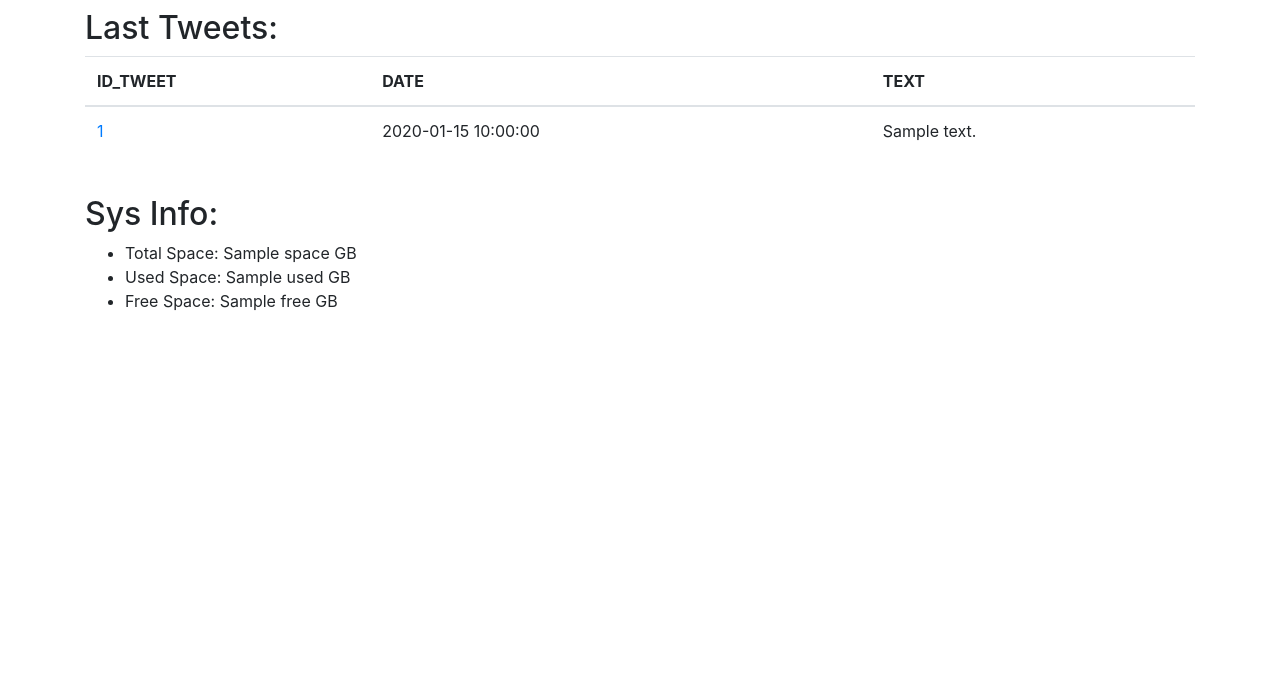
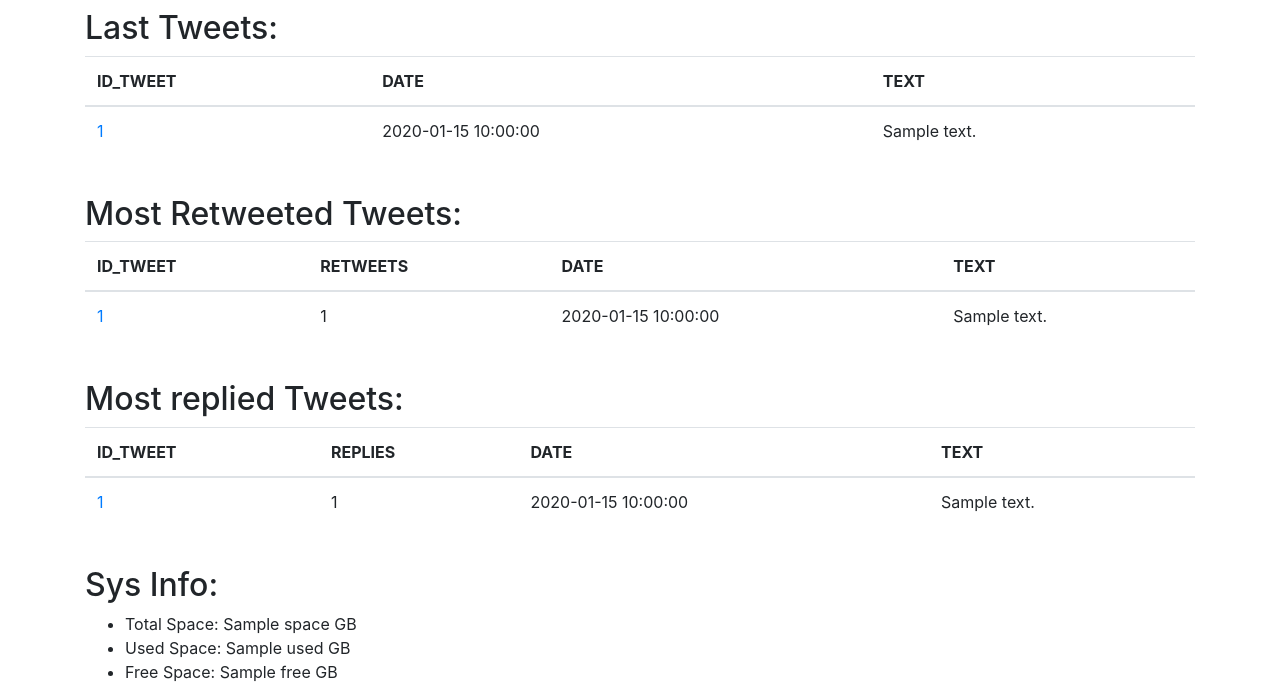
Before and after one commit to rodrigoejcm/twitter_extract_posts, a Flask app: template templates/index.html in a window 1280 px wide. Shown: the part 141-841 px from the top of the page. Before the commit the page ends 452 px from the top, so only its background shows below. Run offline with Flask 2, Linux system fonts and the light colour scheme; the template is opened without the code that fills it: most values are stand-ins (such as "Sample title", 1, 10 or a date in 2020); some libraries are stand-ins or nearby versions.

Commit message:
incluindo retweets e replies no board

```diff
--- a/templates/index.html
+++ b/templates/index.html
@@ -26,7 +26,7 @@
             <tbody id="tbodyt">
                 {% for t in last_tweets %}
                     <tr>
-                        <td class="tg-0lax"><a href="www.twitter.com/anyuser/status/{{ t.id }}">{{ t.id }}</a></td>
+                        <td class="tg-0lax"><a href="http://www.twitter.com/anyuser/status/{{ t.id }}">{{ t.id }}</a></td>
                         <td class="tg-0lax">{{ t.created_at }}</td>
                         <td class="tg-0lax">{{ t.text }}</td>
                     </tr>
@@ -34,6 +34,54 @@
             </tbody>
         </table>
         <br>
+        <h2>Most Retweeted Tweets:</h2>
+        <table class="table" id"=table">
+            <thead class"thead-dark">
+
+                <tr>
+                    <th class="tg-0lax">ID_TWEET</th>
+                    <th class="tg-0lax">RETWEETS</th>
+                    <th class="tg-0lax">DATE</th>
+                    <th class="tg-0lax">TEXT</th>
+                </tr>
+
+            </thead>
+            <tbody id="tbodyt">
+                {% for t in retweet_tweets %}
+                    <tr>
+                        <td class="tg-0lax"><a href="http://www.twitter.com/anyuser/status/{{ t.id }}">{{ t.id }}</a></td>
+                        <td class="tg-0lax">{{ t.retweet_count }}</td>
+                        <td class="tg-0lax">{{ t.created_at }}</td>
+                        <td class="tg-0lax">{{ t.text }}</td>
+                    </tr>
+                {% endfor %}
+            </tbody>
+        </table>
+        </br>
+        <h2>Most replied Tweets:</h2>
+        <table class="table" id"=table">
+            <thead class"thead-dark">
+
+                <tr>
+                    <th class="tg-0lax">ID_TWEET</th>
+                    <th class="tg-0lax">REPLIES</th>
+                    <th class="tg-0lax">DATE</th>
+                    <th class="tg-0lax">TEXT</th>
+                </tr>
+
+            </thead>
+            <tbody id="tbodyt">
+                {% for t in reply_tweets %}
+                    <tr>
+                        <td class="tg-0lax"><a href="http://www.twitter.com/anyuser/status/{{ t.id }}">{{ t.id }}</a></td>
+                        <td class="tg-0lax">{{ t.reply_count }}</td>
+                        <td class="tg-0lax">{{ t.created_at }}</td>
+                        <td class="tg-0lax">{{ t.text }}</td>
+                    </tr>
+                {% endfor %}
+            </tbody>
+        </table>
+        </br>
         <h2>Sys Info:</h2>
         <ul>
             <li>Total Space: {{space}} GB</li>
```
Also changed, not shown: app.py (+11 -1 lines).
